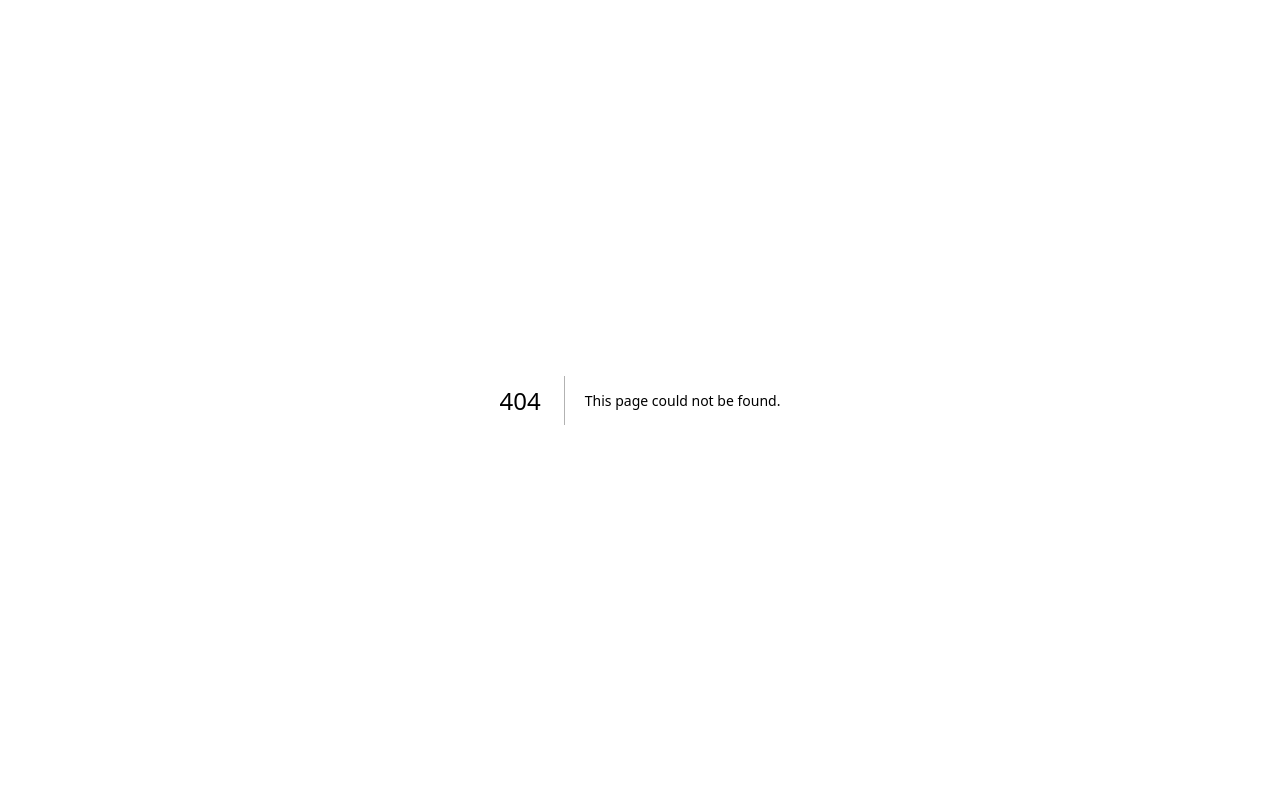
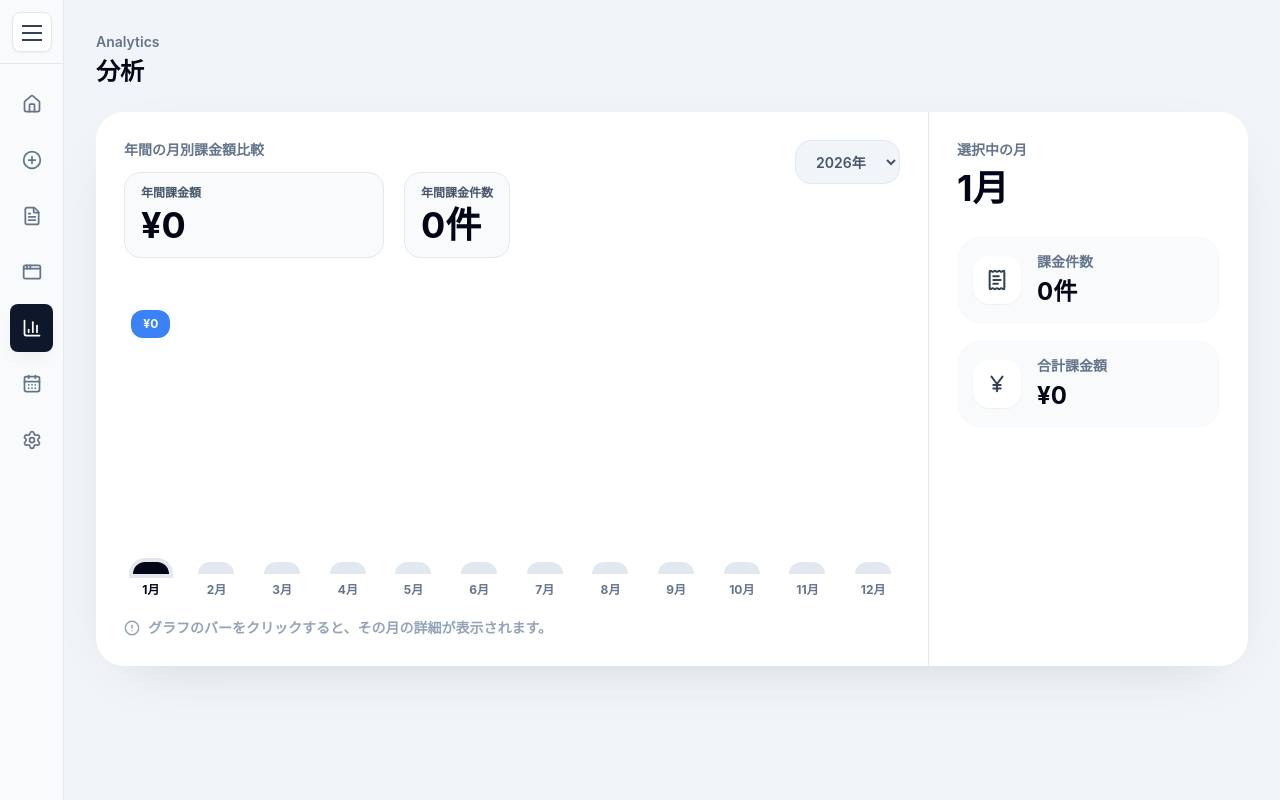
Before and after one commit to JuniorEngineer598/kakin-checker, a Next.js app: page /dashboard/analysis in a window 1280 px wide. Before the commit this address had no page. Built offline with nearby package versions, Linux system fonts and the light colour scheme.

Commit message:
分析画面の追加

```diff
--- a/app/dashboard/analytics/page.tsx
+++ b/app/dashboard/analysis/page.tsx
@@ -1,41 +1,37 @@
-'use client';
+"use client";
 
-import { CircleAlert, JapaneseYen, ReceiptText } from 'lucide-react';
-import { useMemo, useState } from 'react';
-import type { ReactNode } from 'react';
-import { formatCurrency } from '../../lib/format';
-import { mockAnalyticsData, mockMonthLabels, mockSelectableYears } from '../../lib/mockData';
-import type { MockMonthAnalytics } from '../../lib/mockData';
+import { CircleAlert, JapaneseYen, ReceiptText } from "lucide-react";
+import { useMemo, useState, useEffect } from "react";
+import { buildAnalysisStats } from "../../lib/analysisStats";
+import type { ReactNode } from "react";
+import { formatCurrency } from "../../lib/format";
+import { loadCharges } from "../../lib/storage";
+import type { ChargeRecord } from "../../lib/types";
 
-function createEmptyYearData(): MockMonthAnalytics[] {
-  return mockMonthLabels.map((month) => ({ month, amount: 0, count: 0 }));
-}
+const selectableYears = Array.from({ length: 25 }, (_, index) => 2026 + index);
+export default function AnalyticsPage() {
+  const [selectedYear, setSelectedYear] = useState(() =>
+    new Date().getFullYear(),
+  );
+  const [charges, setCharges] = useState<ChargeRecord[]>([]);
 
-function getInitialMonthIndex(data: MockMonthAnalytics[]) {
-  for (let index = data.length - 1; index >= 0; index -= 1) {
-    if (data[index].amount > 0 || data[index].count > 0) {
-      return index;
-    }
-  }
+  const [selectedMonthIndex, setSelectedMonthIndex] = useState(0);
 
-  return 4;
-}
+  useEffect(() => {
+    setCharges(loadCharges());
+  }, []);
 
-export default function AnalyticsPage() {
-  const [selectedYear, setSelectedYear] = useState(2026);
-  const yearData = useMemo(() => mockAnalyticsData[selectedYear] ?? createEmptyYearData(), [selectedYear]);
-  const [selectedMonthIndex, setSelectedMonthIndex] = useState(() => getInitialMonthIndex(mockAnalyticsData[2026]));
+  const analysisStats = useMemo(() => {
+    return buildAnalysisStats(charges, selectedYear);
+  }, [charges, selectedYear]);
 
-  const selectedMonth = yearData[selectedMonthIndex] ?? yearData[4];
-  const annualTotal = yearData.reduce((sum, item) => sum + item.amount, 0);
-  const maxAmount = Math.max(...yearData.map((item) => item.amount), 1);
+  const yearData = analysisStats.monthlyItems;
+  const selectedMonth = yearData[selectedMonthIndex] ?? yearData[0];
+  const maxAmount = Math.max(...yearData.map((item) => item.totalAmount), 1);
 
   function handleYearChange(value: string) {
-    const nextYear = Number(value);
-    const nextData = mockAnalyticsData[nextYear] ?? createEmptyYearData();
-
-    setSelectedYear(nextYear);
-    setSelectedMonthIndex(getInitialMonthIndex(nextData));
+    setSelectedYear(Number(value));
+    setSelectedMonthIndex(0);
   }
 
   return (
@@ -50,9 +46,23 @@ export default function AnalyticsPage() {
           <div className="p-5 sm:p-6 lg:p-7">
             <div className="flex flex-col gap-4 sm:flex-row sm:items-start sm:justify-between">
               <div>
-                <p className="text-sm font-semibold text-slate-500">年間の月別課金額比較</p>
-                <p className="mt-2 text-4xl font-bold text-slate-950">{formatCurrency(annualTotal)}</p>
-                <p className="mt-1 text-sm font-semibold text-slate-400">{selectedYear}年の合計</p>
+                <p className="text-sm font-semibold text-slate-500">
+                  年間の月別課金額比較
+                </p>
+                <div className="mt-3 flex flex-wrap gap-5">
+                  <div className="min-w-[260px] rounded-2xl border border-slate-200 bg-slate-50 px-4 py-3">
+                    <p className="text-xs font-bold text-slate-600">年間課金額</p>
+                    <p className="mt-1 text-4xl font-bold text-slate-950">
+                      {formatCurrency(analysisStats.yearlyTotalAmount)}
+                    </p>
+                  </div>
+                  <div className="rounded-2xl border border-slate-200 bg-slate-50 px-4 py-3">
+                    <p className="text-xs font-bold text-slate-600">年間課金件数</p>
+                    <p className="mt-1 text-4xl font-bold text-slate-950">
+                      {analysisStats.yearlyChargeCount}件
+                    </p>
+                  </div>
+                </div>
               </div>
 
               <select
@@ -60,7 +70,7 @@ export default function AnalyticsPage() {
                 onChange={(event) => handleYearChange(event.target.value)}
                 className="h-11 rounded-2xl border border-slate-200 bg-slate-100 px-4 text-sm font-semibold text-slate-600 outline-none transition focus:border-slate-400 focus:bg-white"
               >
-                {mockSelectableYears.map((year) => (
+                {selectableYears.map((year) => (
                   <option key={year} value={year}>
                     {year}年
                   </option>
@@ -71,8 +81,10 @@ export default function AnalyticsPage() {
             <div className="mt-10 grid min-h-[300px] grid-cols-12 items-end gap-2 sm:gap-3">
               {yearData.map((item, index) => {
                 const isSelected = selectedMonthIndex === index;
-                const hasAmount = item.amount > 0;
-                const height = hasAmount ? Math.max(22, (item.amount / maxAmount) * 210) : 12;
+                const hasAmount = item.totalAmount > 0;
+                const height = hasAmount
+                  ? Math.max(22, (item.totalAmount / maxAmount) * 210)
+                  : 12;
 
                 return (
                   <button
@@ -85,23 +97,25 @@ export default function AnalyticsPage() {
                     <div className="relative flex h-[230px] w-full items-end justify-center">
                       {isSelected ? (
                         <div className="absolute bottom-[calc(100%+6px)] whitespace-nowrap rounded-xl bg-blue-500 px-3 py-1.5 text-xs font-bold text-white shadow-[0_12px_28px_-18px_rgba(15,23,42,0.9)]">
-                          {formatCurrency(item.amount)}
+                          {formatCurrency(item.totalAmount)}
                         </div>
                       ) : null}
 
                       <div
                         className={`w-full max-w-9 rounded-t-xl transition ${
                           isSelected
-                            ? 'bg-slate-950 ring-4 ring-slate-200'
+                            ? "bg-slate-950 ring-4 ring-slate-200"
                             : hasAmount
-                              ? 'bg-slate-800 group-hover:bg-slate-950'
-                              : 'bg-slate-200 group-hover:bg-slate-300'
+                              ? "bg-slate-800 group-hover:bg-slate-950"
+                              : "bg-slate-200 group-hover:bg-slate-300"
                         }`}
                         style={{ height: `${height}px` }}
                       />
                     </div>
-                    <span className={`text-xs font-bold ${isSelected ? 'text-slate-950' : 'text-slate-500'}`}>
-                      {item.month}
+                    <span
+                      className={`text-xs font-bold ${isSelected ? "text-slate-950" : "text-slate-500"}`}
+                    >
+                      {item.month}月
                     </span>
                   </button>
                 );
@@ -118,18 +132,24 @@ export default function AnalyticsPage() {
 
           <aside className="border-t border-slate-200 p-5 sm:p-6 lg:border-l lg:border-t-0 lg:p-7">
             <p className="text-sm font-semibold text-slate-500">選択中の月</p>
-            <h2 className="mt-2 text-4xl font-bold text-slate-950">{selectedMonth.month}</h2>
+            <h2 className="mt-2 text-4xl font-bold text-slate-950">
+              {selectedMonth.month}月
+            </h2>
 
             <div className="mt-7 grid gap-4">
               <DetailCard
-                icon={<ReceiptText size={22} strokeWidth={2.2} aria-hidden="true" />}
+                icon={
+                  <ReceiptText size={22} strokeWidth={2.2} aria-hidden="true" />
+                }
                 label="課金件数"
-                value={`${selectedMonth.count}件`}
+                value={`${selectedMonth.chargeCount}件`}
               />
               <DetailCard
-                icon={<JapaneseYen size={22} strokeWidth={2.2} aria-hidden="true" />}
+                icon={
+                  <JapaneseYen size={22} strokeWidth={2.2} aria-hidden="true" />
+                }
                 label="合計課金額"
-                value={formatCurrency(selectedMonth.amount)}
+                value={formatCurrency(selectedMonth.totalAmount)}
               />
             </div>
           </aside>
@@ -155,7 +175,9 @@ function DetailCard({
       </div>
       <div className="min-w-0">
         <p className="text-sm font-semibold text-slate-500">{label}</p>
-        <p className="mt-1 truncate text-2xl font-bold text-slate-950">{value}</p>
+        <p className="mt-1 truncate text-2xl font-bold text-slate-950">
+          {value}
+        </p>
       </div>
     </article>
   );
--- a/app/dashboard/calendar/page.tsx
+++ b/app/dashboard/calendar/page.tsx
@@ -212,7 +212,7 @@ export default function CalendarPage() {
 
                 <div className="mt-6 border-t border-slate-200 pt-5">
                   <p className="text-xs font-bold text-slate-500">課金内訳</p>
-                  <div className="mt-4 grid gap-3">
+                  <div className="mt-4 grid max-h-[calc(100vh-360px)] gap-3 overflow-y-auto pr-1">
                     {selectedDayData?.items.map((item) => (
                       <div
                         key={item.id}
--- /dev/null
+++ b/app/lib/analysisStats.ts
@@ -0,0 +1,54 @@
+import { parseChargeDate } from './format';
+import type { ChargeRecord } from './types';
+
+export type MonthlyAnalysisItem = {
+  month: number;
+  totalAmount: number;
+  chargeCount: number;
+};
+
+export type AnalysisStats = {
+  monthlyItems: MonthlyAnalysisItem[];
+  yearlyTotalAmount: number;
+  yearlyChargeCount: number;
+};
+
+export function buildAnalysisStats(charges: ChargeRecord[], year: number): AnalysisStats {
+  const monthlyItems: MonthlyAnalysisItem[] = Array.from({ length: 12 }, (_, index) => {
+    return {
+      month: index + 1,
+      totalAmount: 0,
+      chargeCount: 0,
+    };
+  });
+
+  for (const charge of charges) {
+    const chargeDate = parseChargeDate(charge.chargedAt);
+
+    //指定した年以外の課金はスキップ
+    if (chargeDate.getFullYear() !== year) {
+      continue;
+    }
+
+    //getMonth()は0から11の値を返す getMonth()はchargeDateを読める
+    const monthIndex = chargeDate.getMonth();
+    const monthlyItem = monthlyItems[monthIndex];
+
+    monthlyItem.totalAmount += charge.amount;
+    monthlyItem.chargeCount += 1;
+  }
+
+  const yearlyTotalAmount = monthlyItems.reduce((total, item) => {
+    return total + item.totalAmount;
+  }, 0);
+
+  const yearlyChargeCount = monthlyItems.reduce((total, item) => {
+    return total + item.chargeCount;
+  }, 0);
+
+  return {
+    monthlyItems,
+    yearlyTotalAmount,
+    yearlyChargeCount,
+  };
+}
--- a/app/lib/mockData.ts
+++ b/app/lib/mockData.ts
@@ -67,8 +67,8 @@ export const mockAnalyticsData: Record<number, MockMonthAnalytics[]> = {
     { month: '12月', amount: 0, count: 0 },
   ],
 };
+export const mockSelectableYears = Array.from({ length: 25 }, (_, index) => 2026 + index);
 
-export const mockSelectableYears = Array.from({ length: 25 }, (_, index) => 2026 + index);
 export const mockMonthLabels = ['1月', '2月', '3月', '4月', '5月', '6月', '7月', '8月', '9月', '10月', '11月', '12月'];
 
 export const mockCalendarDays = Array.from({ length: 35 }, (_, index) => index + 1);
--- a/app/lib/navigation.ts
+++ b/app/lib/navigation.ts
@@ -12,7 +12,7 @@ export const sidebarItems: SidebarItem[] = [
   { label: '課金追加', href: '/dashboard/charges/new', icon: PlusCircle },
   { label: '課金履歴', href: '/dashboard/charges-history', icon: FileText },
   { label: 'アプリ追加', href: '/dashboard/games', icon: AppWindow },
-  { label: '分析', href: '/dashboard/analytics', icon: BarChart3 },
+  { label: '分析', href: '/dashboard/analysis', icon: BarChart3 },
   { label: 'カレンダー', href: '/dashboard/calendar', icon: CalendarDays },
   { label: '設定', href: '/dashboard/settings', icon: Settings },
 ];
```
